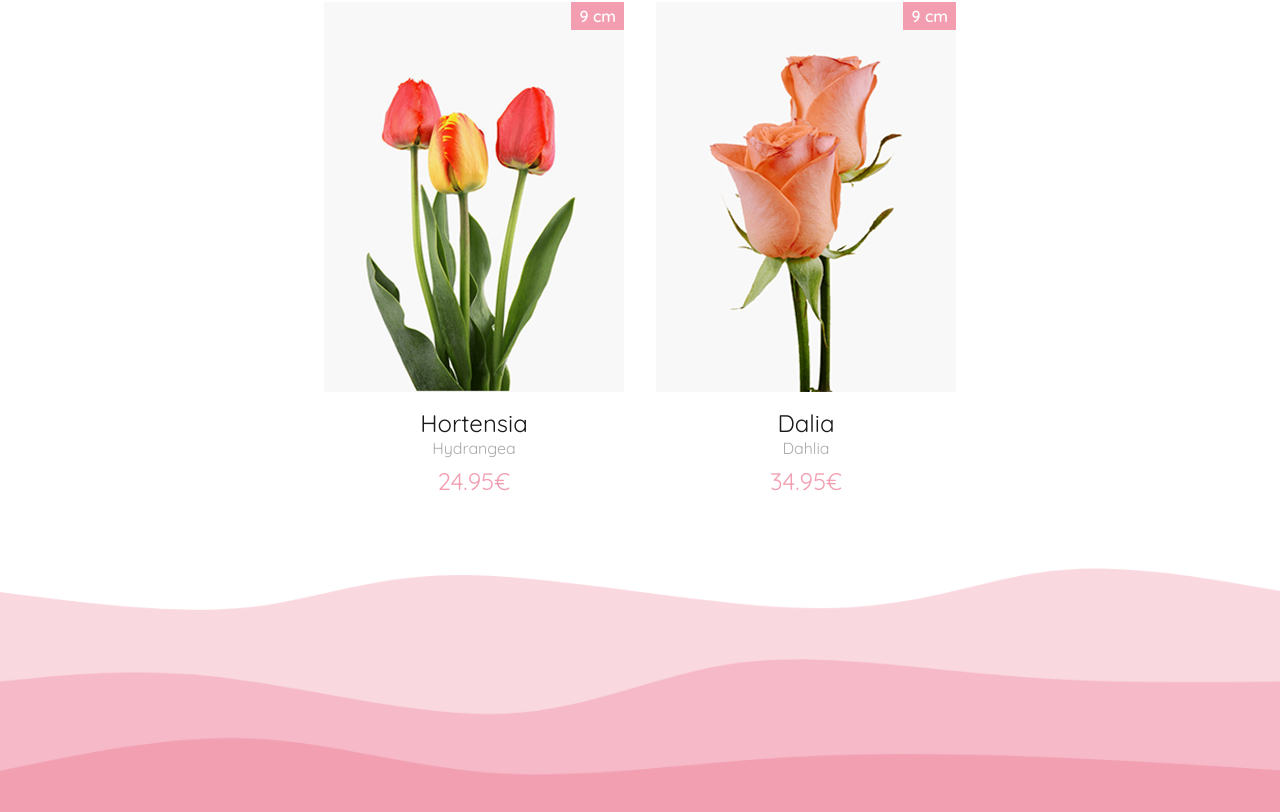
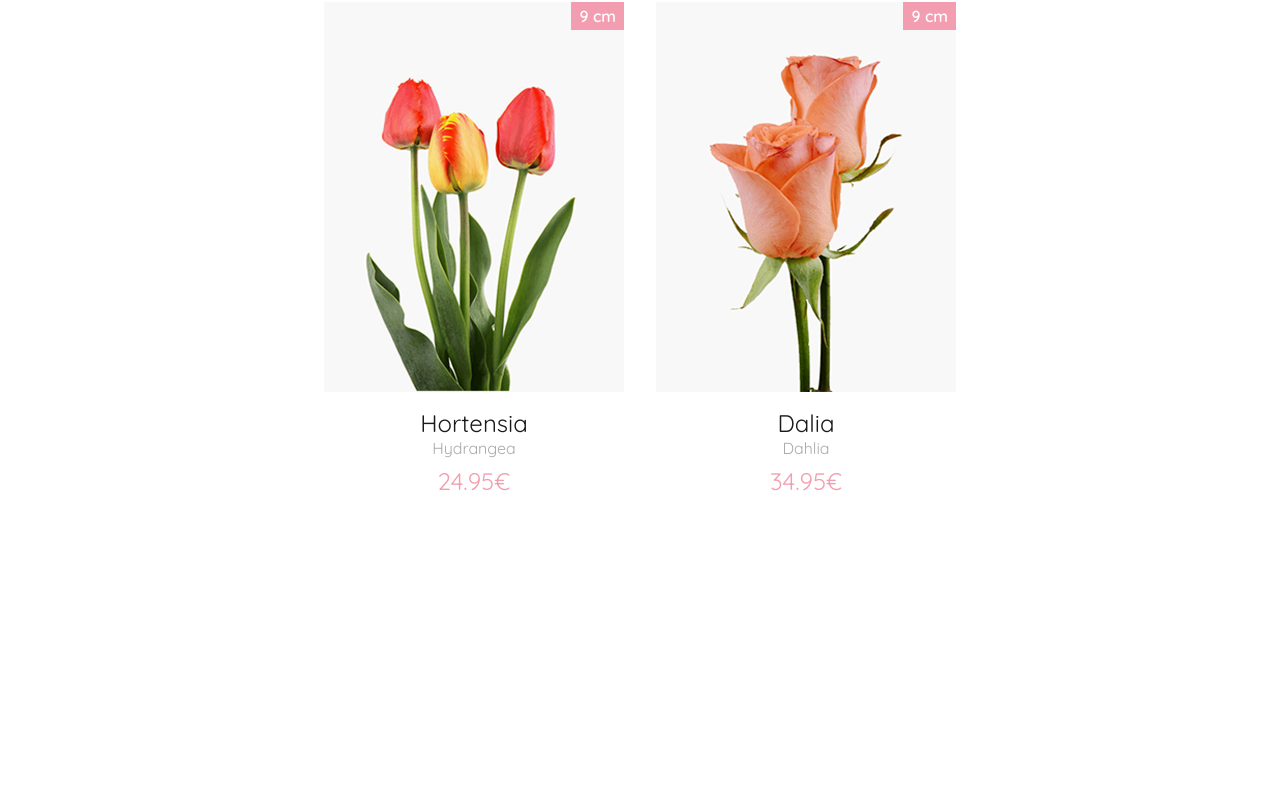
Before and after one commit to Endikaorve/sweet-petals, a Next.js app: page / in a window 1280 px wide. Shown: the part 1320-2132 px from the top of the page. After the commit the page ends 1856 px from the top, so only its background shows below. Built offline with nearby package versions, Linux system fonts and the light colour scheme.

Commit message:
Fix: Elmina el footer

```diff
--- a/components/shared/Footer/Footer.module.css
+++ /dev/null
@@ -1,9 +0,0 @@
-.footer {
-  display: flex;
-  margin-top: var(--space-xl);
-}
-
-.fantasyImage {
-  max-height: 380px;
-  width: 100%;
-}
--- a/components/shared/Footer/Footer.tsx
+++ /dev/null
@@ -1,12 +0,0 @@
-import styles from "./Footer.module.css";
-
-const Footer = () => (
-  <footer className={styles.footer}>
-    <img
-      className={styles.fantasyImage}
-      src="/assets/img/footer-fantasy.png"
-    ></img>
-  </footer>
-);
-
-export default Footer;
--- a/pages/index.tsx
+++ b/pages/index.tsx
@@ -7,7 +7,6 @@ import { useState } from "react";
 import Header from "components/shared/Header/Header";
 import Search from "components/home/Search/Search";
 import CardList from "components/home/CardList/CardList";
-import Footer from "components/shared/Footer/Footer";
 
 import { Flower } from "interfaces/interfaces";
 
@@ -48,8 +47,6 @@ const Home: NextPage<Props> = ({ flowers }) => {
 
         <CardList flowers={filteredFlowers} />
       </main>
-
-      <Footer />
     </>
   );
 };
```
